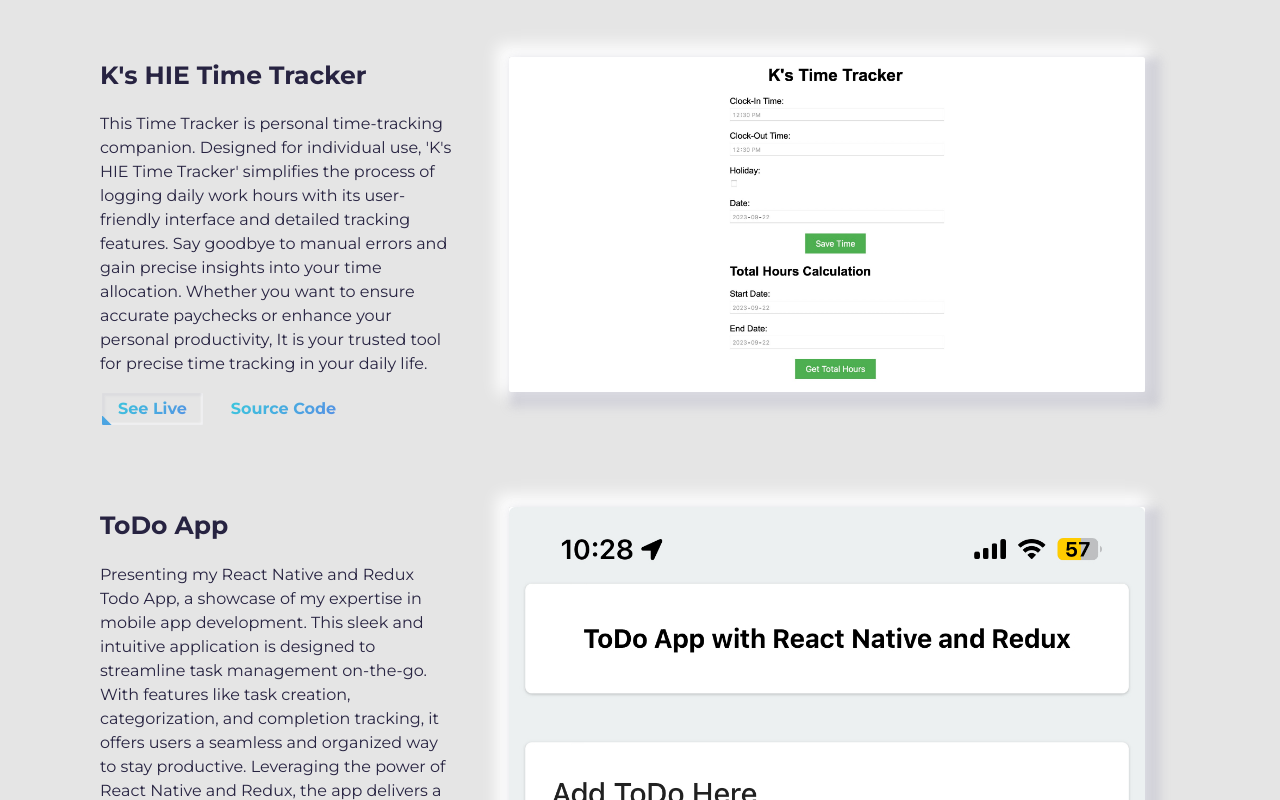
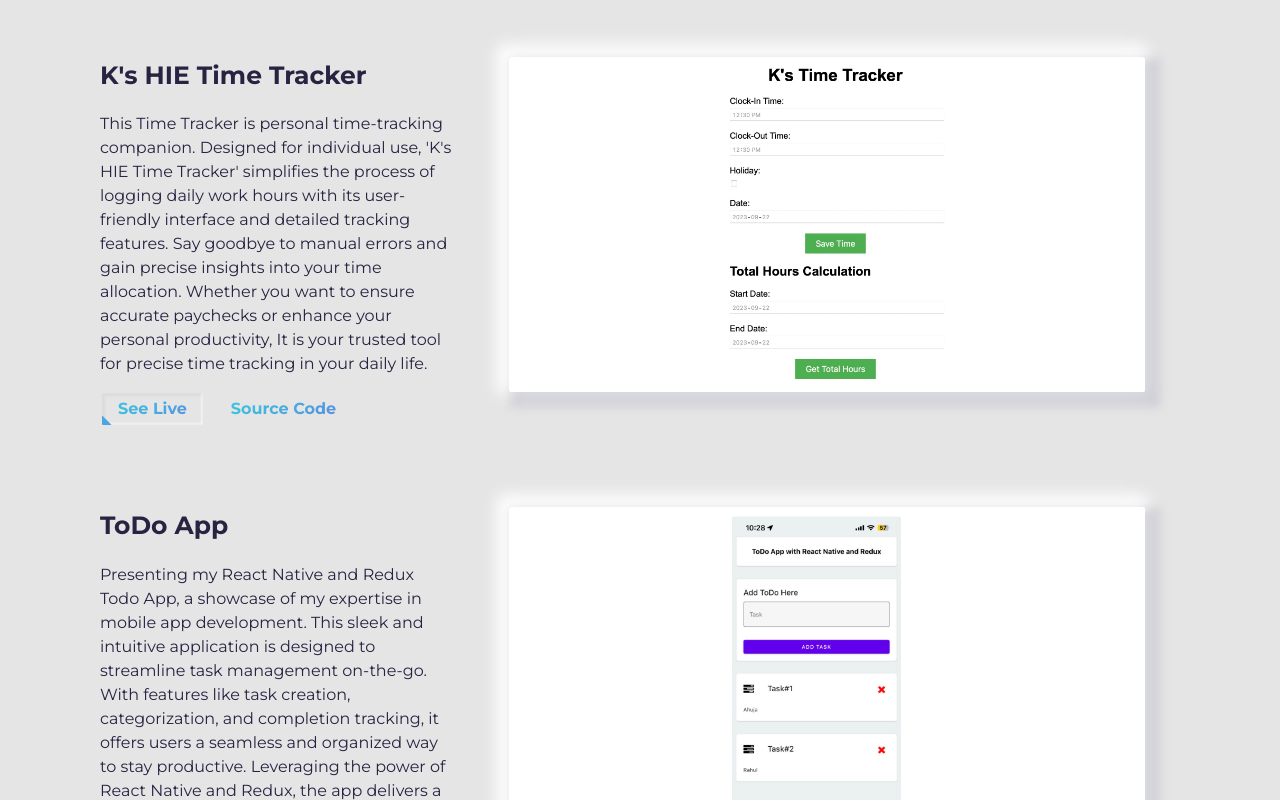
Before and after one commit to Ahuja-rahul/Ahuja-rahul.github.io, a plain HTML site: page index.html in a window 1280 px wide. Shown: the part 2000-2800 px from the top of the page. Drawn offline with Linux system fonts and the light colour scheme.

Commit message:
Updates image for todo App

```diff
--- a/index.html
+++ b/index.html
@@ -211,7 +211,7 @@ Have fun creating your portfolio on this template!!! -->
           <div class="project-wrapper__image">
             <a href="#" target="_blank" rel="noopener noreferrer">
               <div class="thumbnail rounded">
-                <img src="./assets/todoApp.jpeg" class="img-fluid" alt="Project Image" width="1366" height="767" />
+                <img src="./assets/todoApp.jpg" class="img-fluid" alt="Project Image" width="1366" height="767" />
               </div>
             </a>
           </div>
```
Also changed, not shown: assets/todoApp.jpeg (deleted), assets/todoApp.jpg (added).
